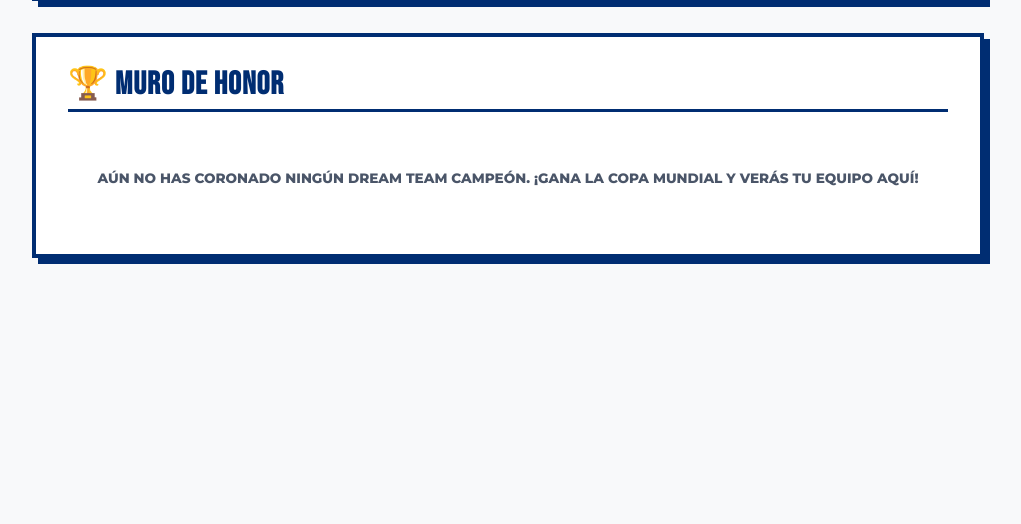
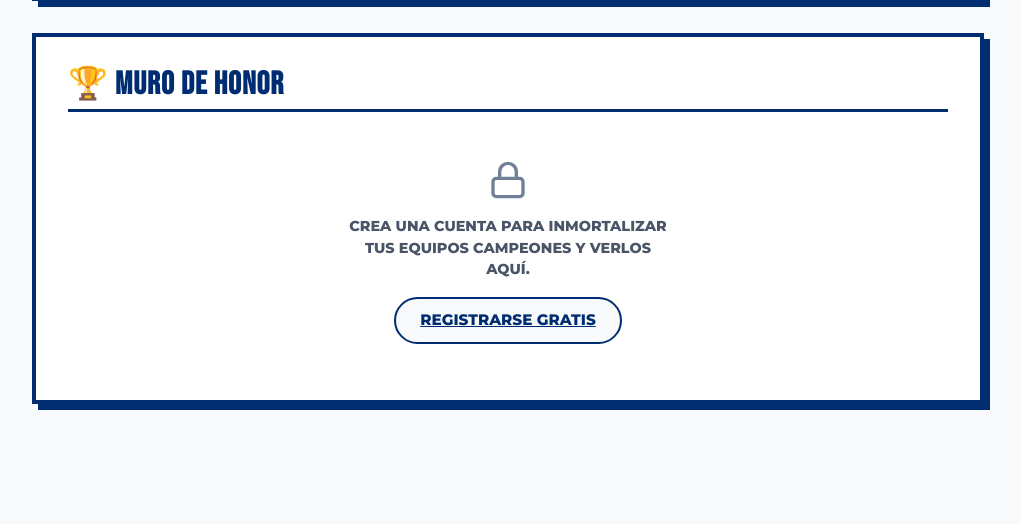
Before and after one commit to punxovi/udechile-hincha-stats, a FastAPI app: page /juego in a window 1280 px wide. Shown: the part 883-1407 px from the top of the page, without its empty margins (132-1153 px from the left). Before the commit the page ends 1147 px from the top, so only its background shows below. Run offline with FastAPI, Linux system fonts and the light colour scheme; some libraries are stand-ins or nearby versions.

Commit message:
feat: allow playing Dream Team without an account
Add 'Jugar sin registrarse' link on login page and show registration prompt in Muro de Honor for guest users.

Co-Authored-By: Claude Sonnet 4.6 <noreply@anthropic.com>

```diff
--- a/interfaces/api/templates/juego.html
+++ b/interfaces/api/templates/juego.html
@@ -906,7 +906,17 @@
         <!-- Muro de Honor Vista Inicial -->
         <div class="brutal-card">
             <h2 class="brutal-title" style="font-size: 2rem;">🏆 MURO DE HONOR</h2>
-            {% if muro_honor %}
+            {% if not current_user %}
+                <div style="display: flex; flex-direction: column; align-items: center; gap: 1rem; padding: 1.5rem 0; text-align: center;">
+                    <i data-lucide="lock" style="width: 2.5rem; height: 2.5rem; color: var(--text-tertiary);"></i>
+                    <p style="font-family: 'Montserrat', sans-serif; font-weight: 700; font-size: 0.9rem; color: var(--text-secondary); margin: 0; text-transform: uppercase; max-width: 320px; line-height: 1.5;">
+                        Crea una cuenta para inmortalizar tus equipos campeones y verlos aquí.
+                    </p>
+                    <a href="/login" class="btn-primary" style="padding: 0.6rem 1.5rem; font-size: 0.95rem;">
+                        Registrarse gratis
+                    </a>
+                </div>
+            {% elif muro_honor %}
                 <div class="muro-grid">
                     {% for dt in muro_honor %}
                         <div class="muro-card">
```
Also changed, not shown: interfaces/api/templates/login.html (+7 -0 lines).
